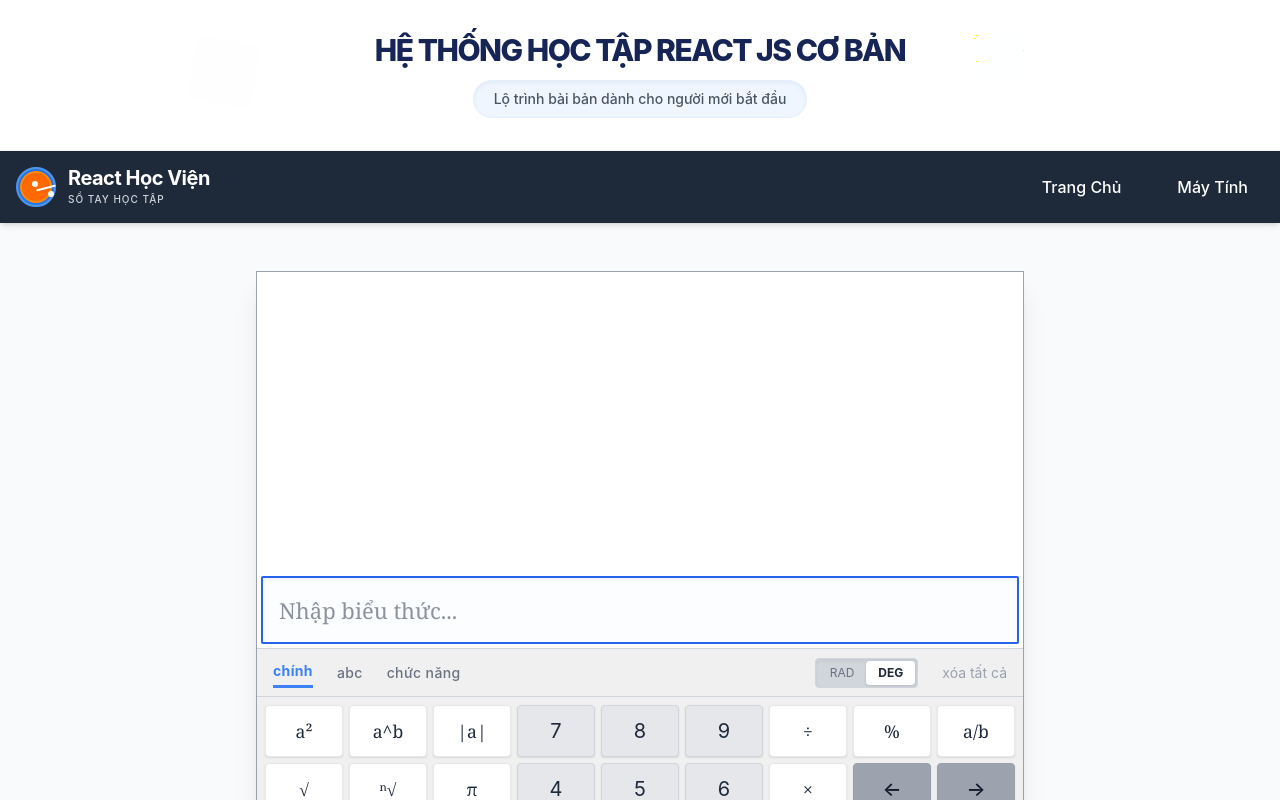
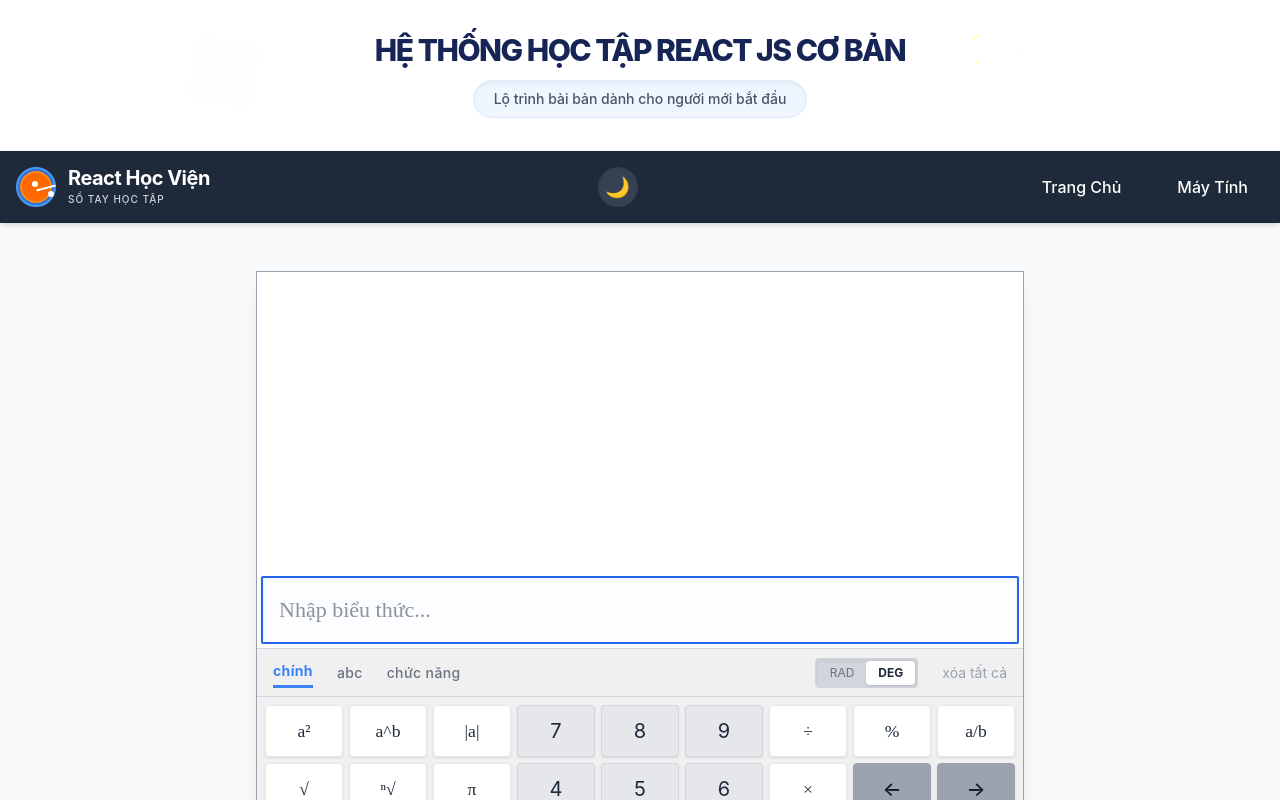
Before and after one commit to haonqpy00199-sys/my-react-app, a React (Vite) app: page /my-react-app/calculator in a window 1280 px wide. Shown: the top 800 px of the page. Built offline with nearby package versions, Linux system fonts and the light colour scheme.

Commit message:
feat: tich hop Dark Mode bang Context API va Tailwind v4

```diff
--- a/src/App.jsx
+++ b/src/App.jsx
@@ -6,11 +6,12 @@ import Calculator from "./pages/Calculator";
 export default function App() {
 	return (
 		<Router basename="/my-react-app">
-			<div className="min-h-screen flex flex-col bg-gray-50 font-sans text-gray-800">
-				{/* 1. HEADER CHÍNH (Đã loại bỏ phần Logo bị trùng lặp) */}
-				<header className="relative w-full bg-white border-b border-gray-100 shadow-sm overflow-hidden">
+			{/* Thêm dark:bg-[#121212] và dark:text-gray-200 để đổi màu nền và chữ toàn trang */}
+			<div className="min-h-screen flex flex-col bg-gray-50 dark:bg-[#121212] font-sans text-gray-800 dark:text-gray-200 transition-colors duration-300">
+				{/* 1. HEADER CHÍNH */}
+				<header className="relative w-full bg-white dark:bg-[#1a1a1a] border-b border-gray-100 dark:border-gray-800 shadow-sm overflow-hidden transition-colors duration-300">
 					{/* Lớp nền mờ họa tiết công nghệ */}
-					<div className="absolute inset-0 opacity-[0.03]">
+					<div className="absolute inset-0 opacity-[0.03] dark:opacity-[0.05]">
 						<div className="absolute inset-0 bg-grid-pattern"></div>
 						<div className="absolute w-16 h-16 bg-blue-500/20 rounded-lg top-10 left-[15%] rotate-12"></div>
 						<div className="absolute w-8 h-8 bg-orange-500/10 rounded-full top-24 left-[40%]"></div>
@@ -20,19 +21,19 @@ export default function App() {
 
 					{/* Nội dung Tiêu đề được căn giữa hoàn hảo */}
 					<div className="max-w-7xl mx-auto px-6 py-8 relative flex flex-col items-center justify-center text-center">
-						<h1 className="text-3xl font-extrabold tracking-tighter text-blue-950 uppercase">
+						<h1 className="text-3xl font-extrabold tracking-tighter text-blue-950 dark:text-blue-400 uppercase transition-colors">
 							Hệ Thống Học Tập React JS Cơ Bản
 						</h1>
-						<p className="text-sm font-medium text-gray-600 mt-3 bg-blue-50 px-5 py-2 rounded-full border border-blue-100/60 shadow-inner inline-block">
+						<p className="text-sm font-medium text-gray-600 dark:text-gray-400 mt-3 bg-blue-50 dark:bg-blue-900/20 px-5 py-2 rounded-full border border-blue-100 dark:border-blue-800/50 shadow-inner inline-block transition-colors">
 							Lộ trình bài bản dành cho người mới bắt đầu
 						</p>
 					</div>
 				</header>
 
-				{/* 2. NAVIGATION MENU (Thanh điều hướng chứa Logo của bạn) */}
+				{/* 2. NAVIGATION MENU */}
 				<Navbar />
 
-				{/* 3. KHU VỰC NỘI DUNG CHÍNH (Chứa Home và Calculator) */}
+				{/* 3. KHU VỰC NỘI DUNG CHÍNH */}
 				<main className="flex-grow container mx-auto p-4 md:p-6 lg:p-8">
 					<Routes>
 						<Route path="/" element={<Home />} />
@@ -41,7 +42,7 @@ export default function App() {
 				</main>
 
 				{/* 4. FOOTER */}
-				<footer className="bg-gray-800 text-gray-400 text-center py-5 text-sm border-t border-gray-700">
+				<footer className="bg-gray-800 dark:bg-black text-gray-400 text-center py-5 text-sm border-t border-gray-700 dark:border-gray-800 transition-colors duration-300">
 					&copy; {new Date().getFullYear()} - Sổ Tay Học Tập ReactJS -
 					Học Viện Công Nghệ. All rights reserved.
 				</footer>
--- a/src/components/Navbar.jsx
+++ b/src/components/Navbar.jsx
@@ -1,5 +1,6 @@
-import { useState } from "react";
+import { useState, useContext } from "react";
 import { Link } from "react-router-dom";
+import { ThemeContext } from "../context/ThemeContext";
 
 // Component Logo được thiết kế lại màu sắc để nổi bật trên nền Navbar tối
 const Logo = () => (
@@ -31,11 +32,29 @@ const Logo = () => (
 export default function Navbar() {
 	const [isOpen, setIsOpen] = useState(false);
 
+	// Lấy biến theme và hàm toggleTheme từ ThemeContext
+	const { theme, toggleTheme } = useContext(ThemeContext);
+
 	return (
-		<nav className="bg-gray-800 text-white p-4 shadow-md relative z-50">
+		<nav className="bg-gray-800 dark:bg-[#0a0a0a] text-white p-4 shadow-md relative z-50 transition-colors duration-300">
 			<div className="container mx-auto flex justify-between items-center">
-				{/* Đã thay thế dòng chữ "My React App" bằng component Logo */}
+				{/* Component Logo */}
 				<Logo />
+
+				{/* Khu vực chứa nút Đổi màu và Menu Mobile */}
+				<div className="flex items-center gap-4">
+					{/* NÚT ĐỔI THEME SÁNG/TỐI */}
+					<button
+						onClick={toggleTheme}
+						className="p-2 rounded-full bg-gray-700 hover:bg-gray-600 dark:bg-gray-800 dark:hover:bg-gray-700 transition-all text-xl cursor-pointer flex items-center justify-center w-10 h-10 shadow-inner"
+						title={
+							theme === "light"
+								? "Bật chế độ tối"
+								: "Bật chế độ sáng"
+						}
+					>
+						{theme === "light" ? "🌙" : "☀️"}
+					</button>
 
 					{/* Nút Menu cho Mobile */}
 					<button
@@ -56,12 +75,13 @@ export default function Navbar() {
 							/>
 						</svg>
 					</button>
+				</div>
 
 				{/* Các liên kết trang */}
 				<div
 					className={`${
 						isOpen ? "flex" : "hidden"
-					} md:flex flex-col md:flex-row space-y-2 md:space-y-0 md:space-x-2 lg:space-x-6 absolute md:static top-full left-0 w-full md:w-auto bg-gray-800 md:bg-transparent p-4 md:p-0 border-t md:border-none border-gray-700`}
+					} md:flex flex-col md:flex-row space-y-2 md:space-y-0 md:space-x-2 lg:space-x-6 absolute md:static top-full left-0 w-full md:w-auto bg-gray-800 dark:bg-[#0a0a0a] md:bg-transparent p-4 md:p-0 border-t md:border-none border-gray-700 dark:border-gray-800 transition-colors duration-300`}
 				>
 					<Link
 						to="/"
--- /dev/null
+++ b/src/context/ThemeContext.jsx
@@ -0,0 +1,33 @@
+import { createContext, useState, useEffect } from "react";
+
+// 1. Tạo Context
+export const ThemeContext = createContext();
+
+// 2. Tạo Provider (Nhà cung cấp dữ liệu)
+export const ThemeProvider = ({ children }) => {
+	// Lấy chế độ đã lưu từ lần trước (localStorage), mặc định là 'light'
+	const [theme, setTheme] = useState(
+		localStorage.getItem("theme") || "light",
+	);
+
+	// Mỗi khi theme thay đổi, cập nhật class vào thẻ html và lưu vào localStorage
+	useEffect(() => {
+		const root = window.document.documentElement;
+		if (theme === "dark") {
+			root.classList.add("dark");
+		} else {
+			root.classList.remove("dark");
+		}
+		localStorage.setItem("theme", theme);
+	}, [theme]);
+
+	const toggleTheme = () => {
+		setTheme((prev) => (prev === "light" ? "dark" : "light"));
+	};
+
+	return (
+		<ThemeContext.Provider value={{ theme, toggleTheme }}>
+			{children}
+		</ThemeContext.Provider>
+	);
+};
--- a/src/index.css
+++ b/src/index.css
@@ -1 +1,11 @@
 @import "tailwindcss";
+
+/* Định nghĩa variant dark mode theo class cho Tailwind v4 */
+@variant dark (&:where(.dark, .dark *));
+
+@theme {
+    /* Nếu bạn có cấu hình thêm font chữ hoặc mã màu riêng thì viết ở đây */
+    --font-serif: "Times New Roman", Times, serif;
+}
+
+/* Các đoạn code CSS tùy chỉnh khác của bạn ở phía dưới (nếu có) giữ nguyên */
--- a/src/main.jsx
+++ b/src/main.jsx
@@ -1,10 +1,13 @@
-import { StrictMode } from "react";
-import { createRoot } from "react-dom/client";
+import React from "react";
+import ReactDOM from "react-dom/client";
+import App from "./App.jsx";
 import "./index.css";
-import App from "./App.jsx";
+import { ThemeProvider } from "./context/ThemeContext.jsx"; // Import vào đây
 
-createRoot(document.getElementById("root")).render(
-	<StrictMode>
-		<App />
-	</StrictMode>,
+ReactDOM.createRoot(document.getElementById("root")).render(
+	<React.StrictMode>
+		<ThemeProvider>{" "}{/* Bao bọc ở đây */}
+			<App />
+		</ThemeProvider>
+	</React.StrictMode>,
 );
```
Lines whose indentation alone changed are shown as unchanged.
